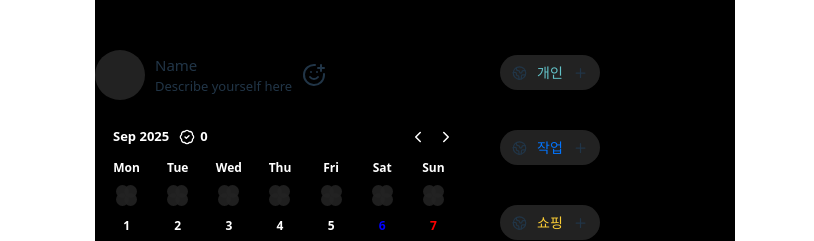
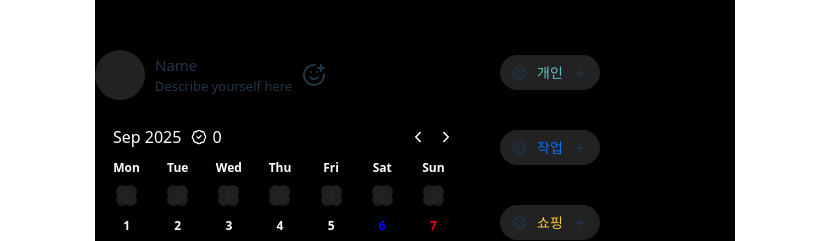
Before and after one commit to hyewon4052/todomate-clone, a React (Vite) app: page / in a window 1280 px wide. Shown: the top 241 px of the page, without its empty margins (225-1039 px from the left). Built offline with nearby package versions, Linux system fonts and the light colour scheme.

Commit message:
flex 컴포넌트 사용

```diff
--- a/src/components/Calendar.tsx
+++ b/src/components/Calendar.tsx
@@ -10,6 +10,7 @@ import { daysCalendarAtom } from "../store/calendar/selectors";
 import { monthDoneAtom, todoListAtom } from "../store/todo/atoms";
 import { categories } from "./Todolist";
 import { useCallback } from "react";
+import Flex from "./Flex";
 
 const weeks = Object.freeze(["Mon", "Tue", "Wed", "Thu", "Fri", "Sat", "Sun"]);
 
@@ -66,15 +67,15 @@ const Calendar = () => {
 
   return (
     <div css={CalendarBox}>
-      <div css={CalendarHeader}>
-        <div css={CalendarDateBox}>
+      <Flex row spaceBetween mb={10}>
+        <Flex row gap={10} center ml={8}>
           <span>{currentMonth.format("MMM YYYY")}</span>
-          <div css={CountBox}>
+          <Flex row gap={5} center>
             <BadgeCheck width="16px" />
             <span>{monthDone}</span>
-          </div>
-        </div>
-        <div css={CalendarBtnBox}>
+          </Flex>
+        </Flex>
+        <Flex row gap={10}>
           <ChevronLeft
             onClick={handlePrevMonth}
             width="18px"
@@ -85,8 +86,8 @@ const Calendar = () => {
             width="18px"
             cursor="pointer"
           />
-        </div>
-      </div>
+        </Flex>
+      </Flex>
 
       <div css={CalendarGrid}>
         {weeks.map((d) => (
@@ -109,10 +110,13 @@ const Calendar = () => {
           const dayColor = getDayColor(day);
 
           return (
-            <div
+            <Flex
               key={day.toString()}
+              col
+              center
+              gap={10}
+              onClick={() => setSelectedDate(day)}
               css={[DayCell, isToday && TodayCell]}
-              onClick={() => setSelectedDate(day)}
             >
               <div css={TodoIconBox}>
                 {dayNotDone > 0 && <span>{dayNotDone}</span>}
@@ -135,22 +139,13 @@ const Calendar = () => {
               ) : (
                 <div style={{ color: dayColor }}>{day.date()}</div>
               )}
-            </div>
+            </Flex>
           );
         })}
       </div>
     </div>
   );
 };
-
-const CalendarDateBox = css`
-  margin-left: 8px;
-  display: flex;
-  flex-direction: row;
-  justify-content: center;
-  align-items: center;
-  gap: 10px;
-`;
 
 const TodoIconBox = css`
   position: relative;
@@ -181,27 +176,13 @@ const CalendarBox = css`
   color: white;
 `;
 
-const CalendarHeader = css`
-  display: flex;
-  justify-content: space-between;
-  align-items: center;
-  margin-bottom: 10px;
-  span {
-    font-weight: 700;
-    font-size: 13px;
-  }
-`;
-
 const CalendarGrid = css`
   display: grid;
   grid-template-columns: repeat(7, 1fr);
   gap: 8px;
   text-align: center;
 `;
-const CalendarBtnBox = css`
-  display: flex;
-  gap: 10px;
-`;
+
 const DayHeader = css`
   font-weight: bold;
   font-size: 12px;
@@ -209,11 +190,6 @@ const DayHeader = css`
 
 const DayCell = css`
   cursor: pointer;
-  display: flex;
-  flex-direction: column;
-  align-items: center;
-  justify-content: center;
-  gap: 10px;
   font-size: 12px;
   font-weight: 700;
 `;
@@ -223,15 +199,4 @@ const TodayCell = css`
   font-weight: bold;
 `;
 
-const CountBox = css`
-  display: flex;
-  flex-direction: row;
-  gap: 5px;
-  justify-content: center;
-  align-items: center;
-  span {
-    font-size: 13px;
-  }
-`;
-
 export default Calendar;
```
